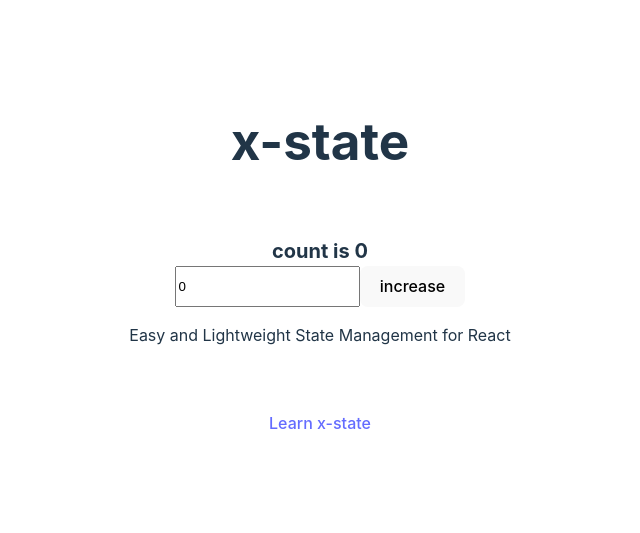
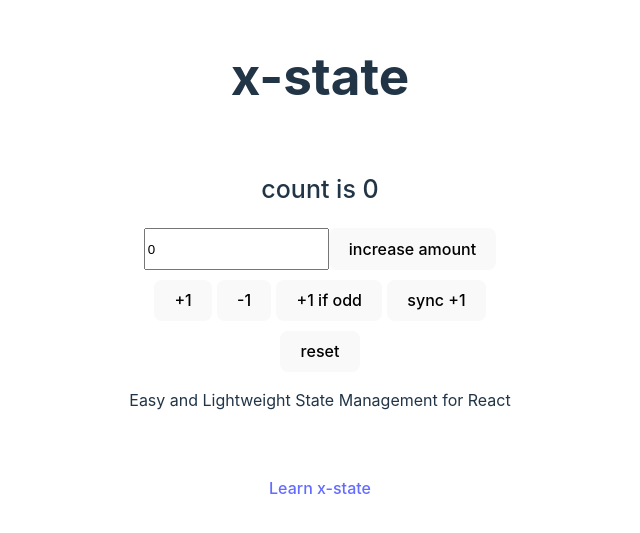
Before and after one commit to gabrielyoon7/external-state, a React (Vite) app: page / in a window 1280 px wide. Shown: the part 135-668 px from the top of the page, without its empty margins (320-960 px from the left). Built offline with nearby package versions, Linux system fonts and the light colour scheme.

Commit message:
feat: count 모든 예제 추가

```diff
--- a/src/examples/Count.tsx
+++ b/src/examples/Count.tsx
@@ -1,4 +1,6 @@
+import CountControllers from "./CountControllers";
 import CountInput from "./CountInput";
+import CountReset from "./CountReset";
 import CountValue from "./CountValue";
 
 function Count() {
@@ -7,6 +9,8 @@
     <div>
       <CountValue />
       <CountInput />
+      <CountControllers />
+      <CountReset />
     </div>
   )
 }
--- /dev/null
+++ b/src/examples/CountControllers.tsx
@@ -0,0 +1,14 @@
+import { countActions } from "./countStore";
+
+function CountControllers() {
+  return (
+    <div style={{ display: 'flex', gap: '5px', justifyContent: 'center', margin: '10px 0px 10px 0px' }}>
+      <button onClick={() => countActions.increase()}>+1</button>
+      <button onClick={() => countActions.decrease()}>-1</button>
+      <button onClick={() => countActions.increaseIfOdd()}>+1 if odd</button>
+      <button onClick={() => countActions.increaseAsync()}>sync +1</button>
+    </div>
+  )
+}
+
+export default CountControllers;
--- a/src/examples/CountInput.tsx
+++ b/src/examples/CountInput.tsx
@@ -3,14 +3,14 @@
 import { useState } from "react"
 
 function CountInput() {
-  const [count, setCount] = useExternalState(countStore);
+  const [count, setCount] = useExternalState(countStore); // Re-rendering induced by count
   const [value, setValue] = useState(0);
 
   return (
     <div style={{ display: 'flex', justifyContent: 'center' }}>
       <input value={value} onChange={(e) => setValue(Number(e.target.value.replace(/\D/g, '')))} />
       <button onClick={() => setCount(count + value)}>
-        increase
+        increase amount
       </button>
     </div>
   )
--- /dev/null
+++ b/src/examples/CountReset.tsx
@@ -0,0 +1,13 @@
+import { useSetExternalState } from "../x-state";
+import { countStore } from "./countStore";
+
+function CountReset() {
+  const setCount = useSetExternalState(countStore);
+  return (
+    <div>
+      <button onClick={() => setCount(0)}>reset</button>
+    </div>
+  )
+}
+
+export default CountReset;
--- a/src/examples/CountValue.tsx
+++ b/src/examples/CountValue.tsx
@@ -4,7 +4,7 @@
 function CountValue() {
   const count = useExternalValue(countStore);
   return (
-    <div style={{ fontSize: '20px', fontWeight: 700 }}>
+    <div style={{ fontSize: '25px', fontWeight: 500, marginBottom: '20px' }}>
       {`count is ${count}`}
     </div>
   )
--- a/src/examples/countStore.ts
+++ b/src/examples/countStore.ts
@@ -1,4 +1,5 @@
 import { store } from "../x-state";
+import { fetchCount } from "./counterAPI";
 
 export const countStore = store(0);
 
@@ -11,4 +12,16 @@
     const prevCount = countStore.getState();
     countStore.setState(prevCount - 1);
   },
+  increaseIfOdd: () => {
+    const prevCount = countStore.getState();
+    if (prevCount % 2 === 1) {
+      countStore.setState(prevCount + 1);
+    }
+  },
+  increaseAsync: async () => {
+    const prevCount = countStore.getState();
+    const response = await fetchCount(1)
+    const amount = response.data;
+    countStore.setState(prevCount + amount)
+  }
 }
--- /dev/null
+++ b/src/examples/counterAPI.ts
@@ -0,0 +1,5 @@
+export function fetchCount(amount = 1) {
+  return new Promise<{ data: number }>((resolve) =>
+    setTimeout(() => resolve({ data: amount }), 1000),
+  )
+}
```
